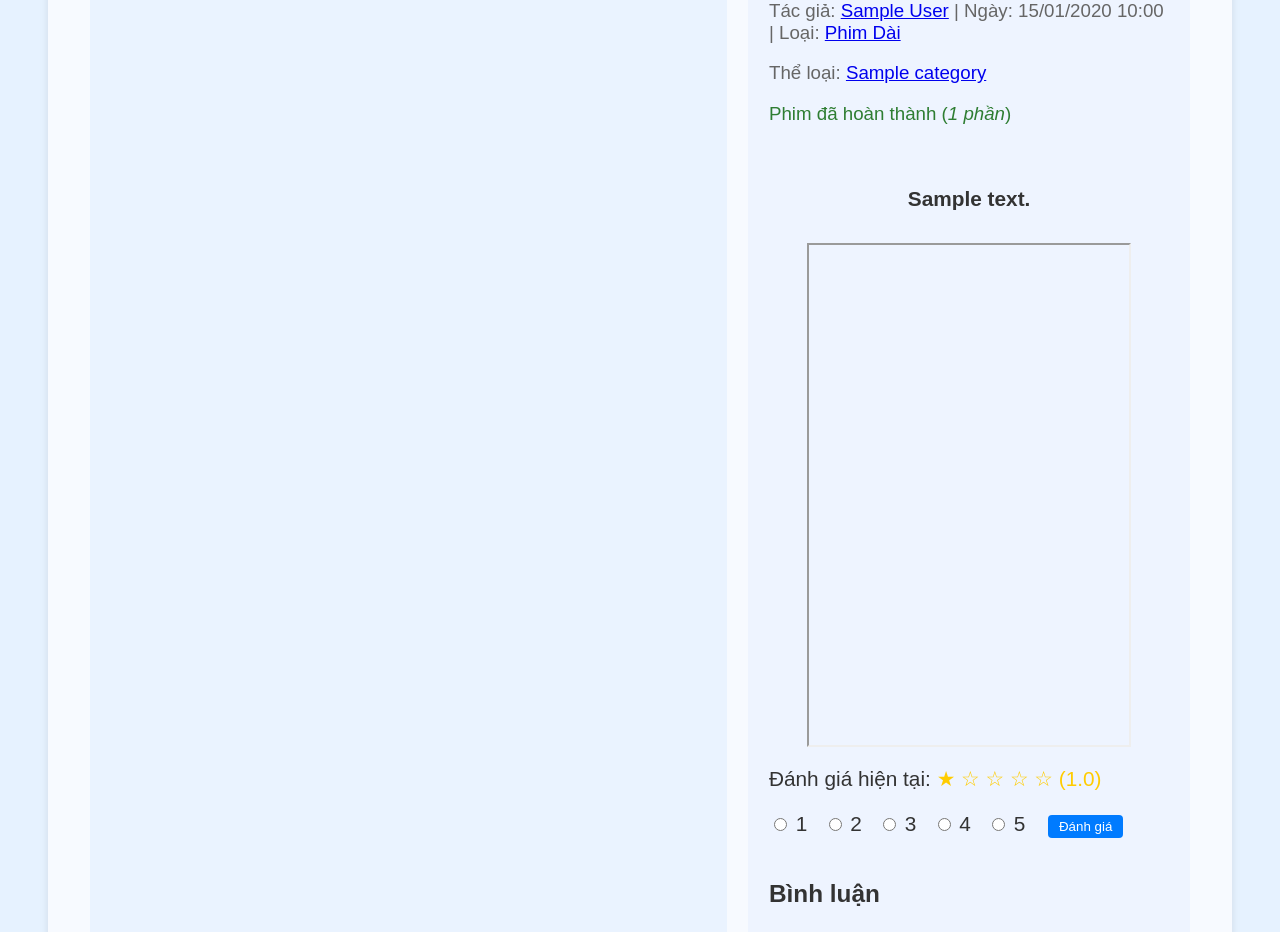
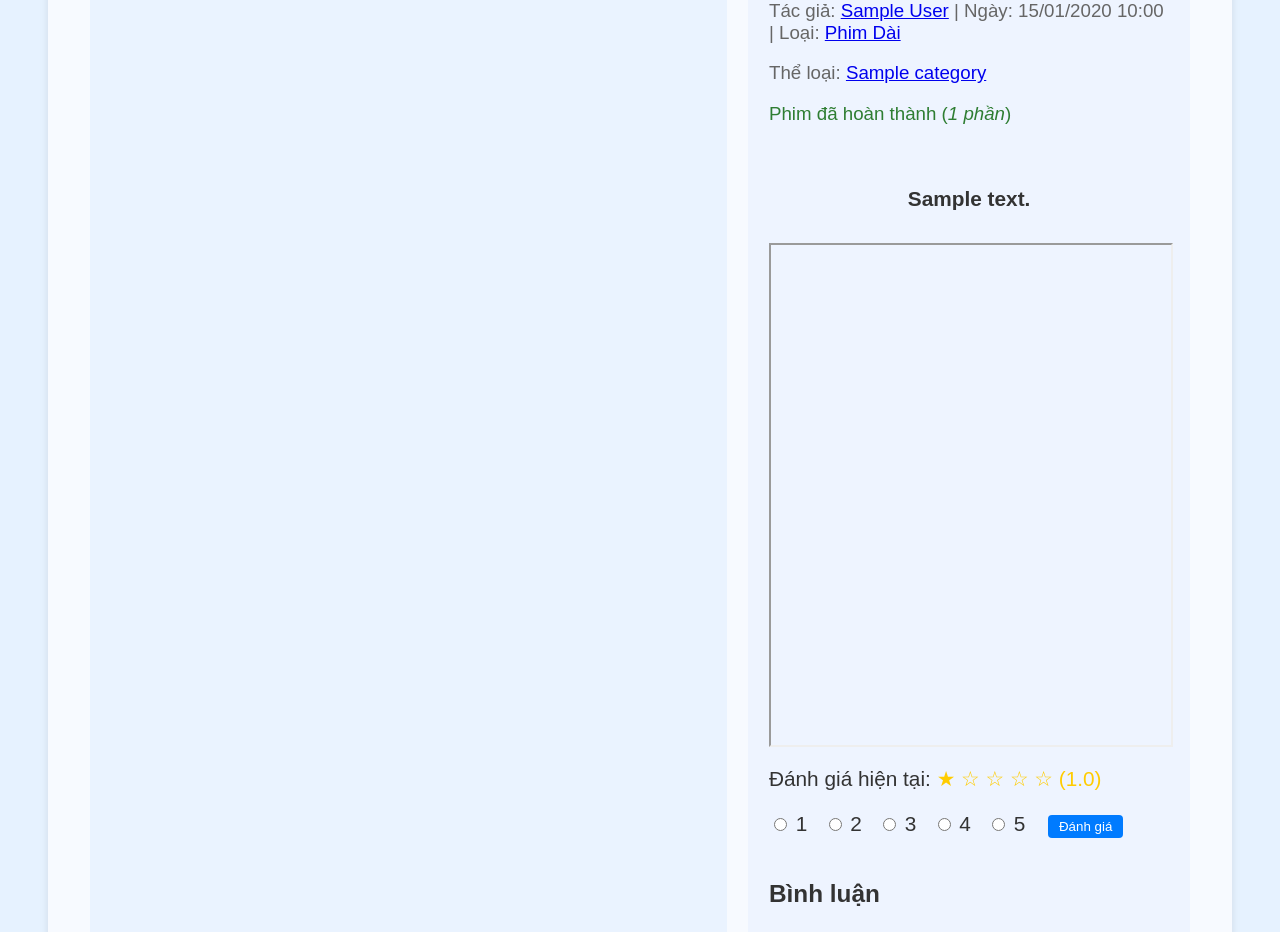
Before and after one commit to tranhiepvn/film-site-flask, a Flask app: page /story/1 in a window 1280 px wide. Shown: the part 261-1193 px from the top of the page. Run offline with Flask 3, Linux system fonts and the light colour scheme; tables that the repository leaves empty hold one stand-in row (values such as "Sample post").

Commit message:
Resize khung view video

```diff
--- a/movie_src/static/style.css
+++ b/movie_src/static/style.css
@@ -290,14 +290,14 @@ button:hover {
 .video-section iframe {
   display: block;
   /* Center the iframe horizontally */
-  margin-left: auto;
+  margin-left: 0;
   margin-right: auto;
   /* retain top and bottom margins for spacing */
   margin-top: 1em;
   margin-bottom: 1em;
   /* tăng kích thước khung video để xem phim thoải mái hơn */
   height: 500px;
-  width: 80%;
+  width: 100%;
 }
 
 /* Thông báo flash (ví dụ như khi import dữ liệu thành công) */
```
